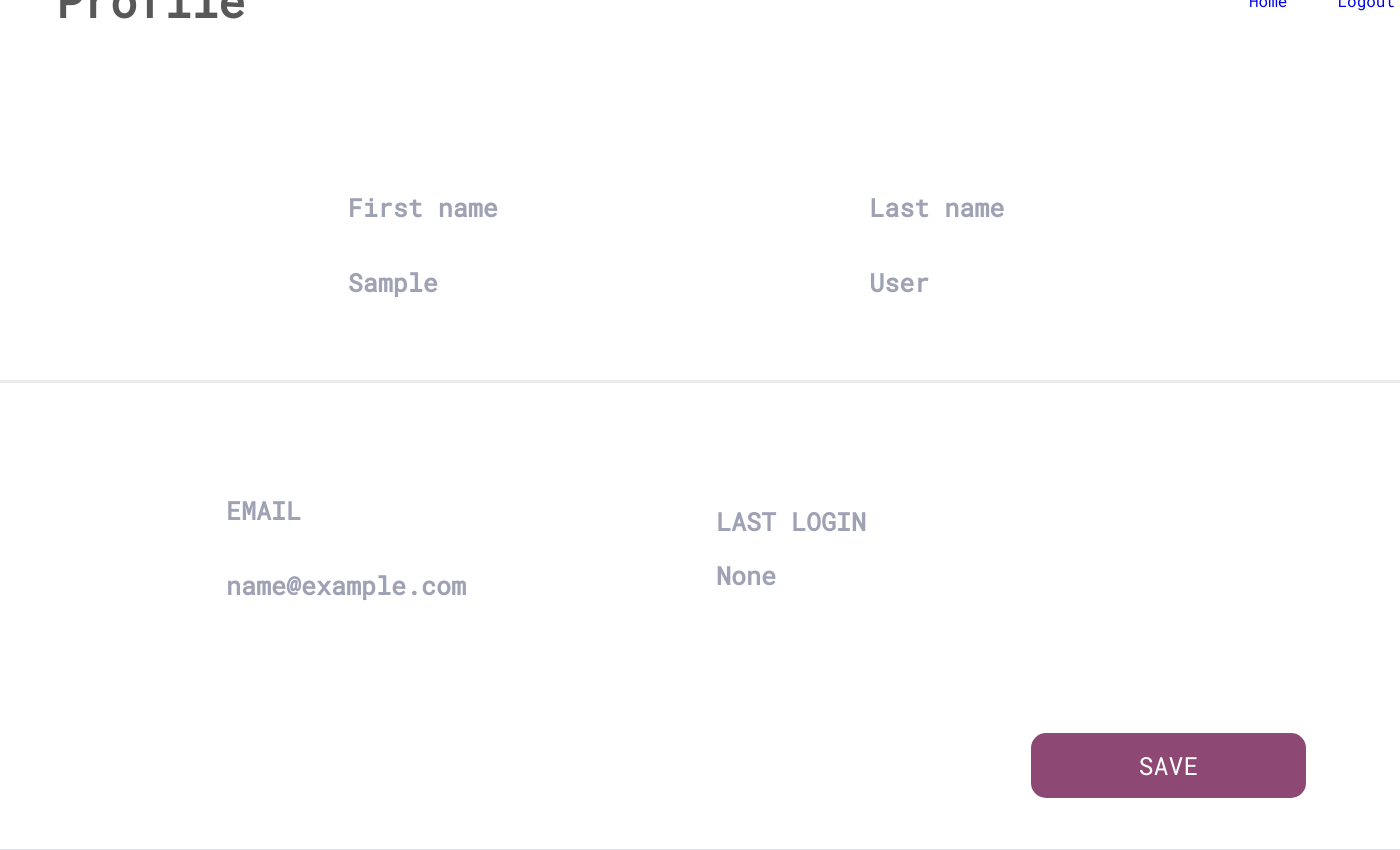
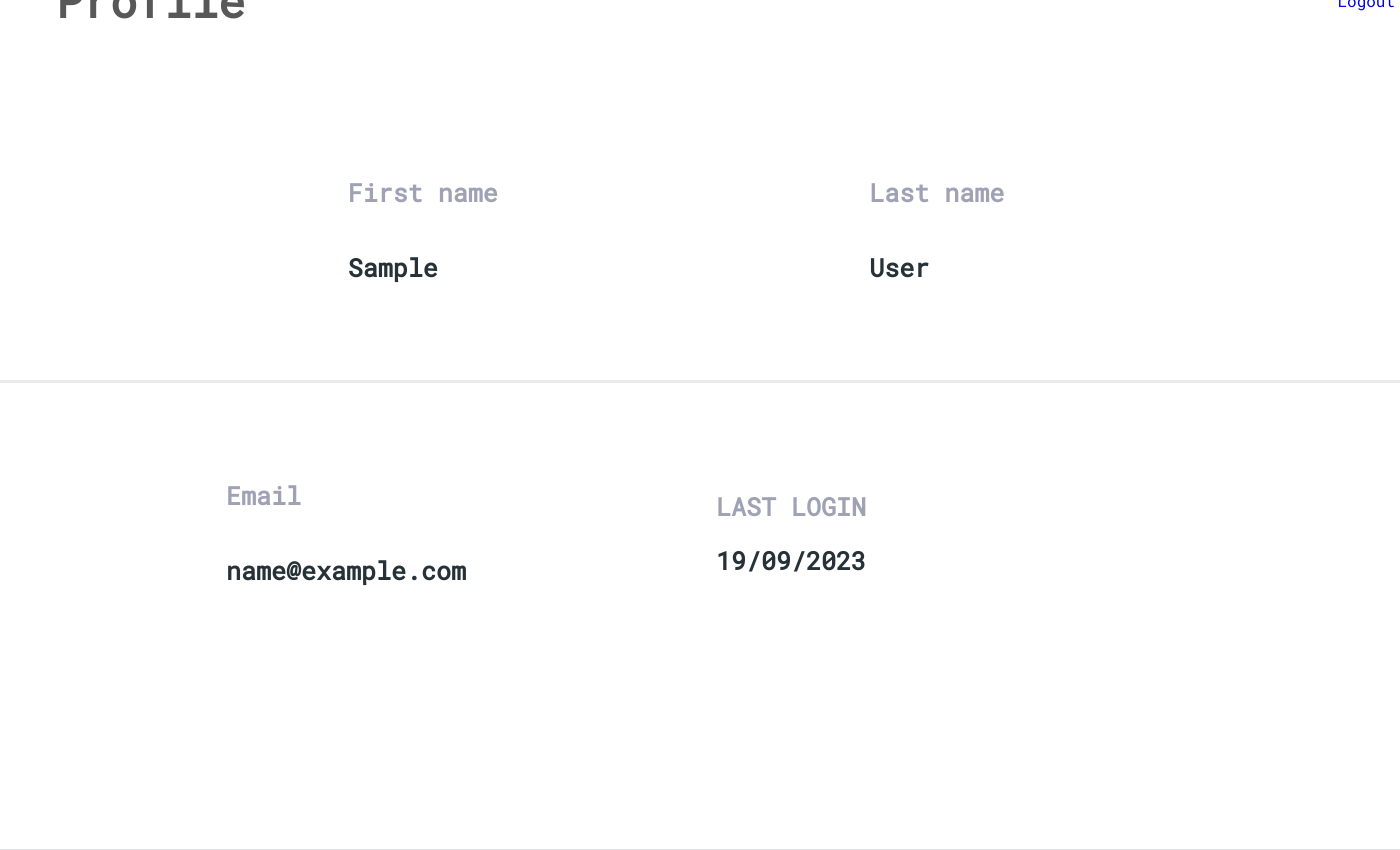
Before and after one commit to juniper06/CentralHub, a Django app: page /profile in a window 1400 px wide. Run offline with Django 4.2, Linux system fonts and the light colour scheme; the visitor is signed in with stand-in values (Sample User, id 1).

Commit message:
updated userProfile

```diff
--- a/templates/static/css/userProfile.css
+++ b/templates/static/css/userProfile.css
@@ -142,7 +141,6 @@ main {
     flex-direction: column;
     background-color: white;
     border: #DFE0EB 1px solid;
-    position: relative;
 }
 
 .container h1 {
@@ -227,9 +225,10 @@ main {
     border: 2px solid #F0F1F7;
 }
 
-label{
+p{
     color: #263238;
-    margin-top: 30px;
+    font-size: 25px;
+    font-weight: bold;
 }
 
 .btn-save{
--- a/templates/userProfile.html
+++ b/templates/userProfile.html
@@ -2,12 +2,12 @@
 <!DOCTYPE html>
 <html lang="en">
   <head>
-    <meta charset="UTF-8"/>
-    <meta name="viewport" content="width=device-width, initial-scale=1.0"/>
+    <meta charset="UTF-8" />
+    <meta name="viewport" content="width=device-width, initial-scale=1.0" />
     <style>
       @import url("https://fonts.googleapis.com/css2?family=Roboto+Mono&display=swap");
     </style>
-    <link rel="stylesheet" href="{% static 'css/userProfile.css' %}"/>
+    <link rel="stylesheet" href="{% static 'css/userProfile.css' %}" />
     <title>User Profile</title>
   </head>
   <body>
@@ -27,31 +27,22 @@
       <div class="bg-box"></div>
       <div class="bg-box"></div>
       <div class="container">
-        {% if messages %}
-            {% for message in messages %}
-                <div class="alert {% if message.tags == 'error' %}alert-danger {% else %}alert-success {% endif %}">
-                    <span class="closebtn" onclick="this.parentElement.style.display='none';">&times;</span>
-                    {{ message }}
-                </div>
-            {% endfor %}
-        {% endif %}
         <div class="small-container">
           <h1>Profile</h1>
           <div class="logout-btn">
-                <a href="{% url 'landing_page' %}">Home</a>
-                <a href="{% url 'logout' %}">Logout</a>
+            <a href="#">Logout</a>
           </div>
         </div>
         <div class="user-info">
           <div class="full-name-container">
             <form action="#" id="form1">
               <div class="divider">
-                        <label for="fname">First name</label><br/><br/>
-                        <div class="date"><label for="#">{{ user.first_name }}</label></div>
+                <label for="fname">First name</label><br /><br />
+                <p class="user-value">{{ user.first_name }}</p>
               </div>
               <div class="divider">
-                        <label for="lname">Last name</label><br/><br/>
-                        <div class="date"><label for="#">{{ user.last_name }}</label></div>
+                <label for="lname">Last name</label><br /><br />
+                <p class="user-value">{{ user.last_name }}</p>
               </div>
             </form>
           </div>
@@ -59,17 +50,14 @@
           <div class="username-container">
             <form action="#" id="form2">
               <div class="divider">
-                        <label for="email">EMAIL</label><br/><br/>
-                        <div class="date"><label for="#">{{ user.email }}</label></div>
+                <label for="username">Email</label><br /><br />
+                <p class="user-value">{{ user.email }}</p>
               </div>
               <div class="divider">
-                        <label for="last-login">LAST LOGIN</label><br/>
-                        <div class="date"><label for="#">{{ user.last_login }}</label></div>
+                <label for="last-login">LAST LOGIN</label><br />
+                <p class="user-value">19/09/2023</p>
               </div>
             </form>
-            </div>
-            <div class="btn-save">
-                <button><a href="#">SAVE</a></button>
           </div>
         </div>
       </div>
```
Also changed, not shown: other parts of templates/static/css/userProfile.css (+0 -36 lines). Lines whose indentation alone changed are shown as unchanged.
